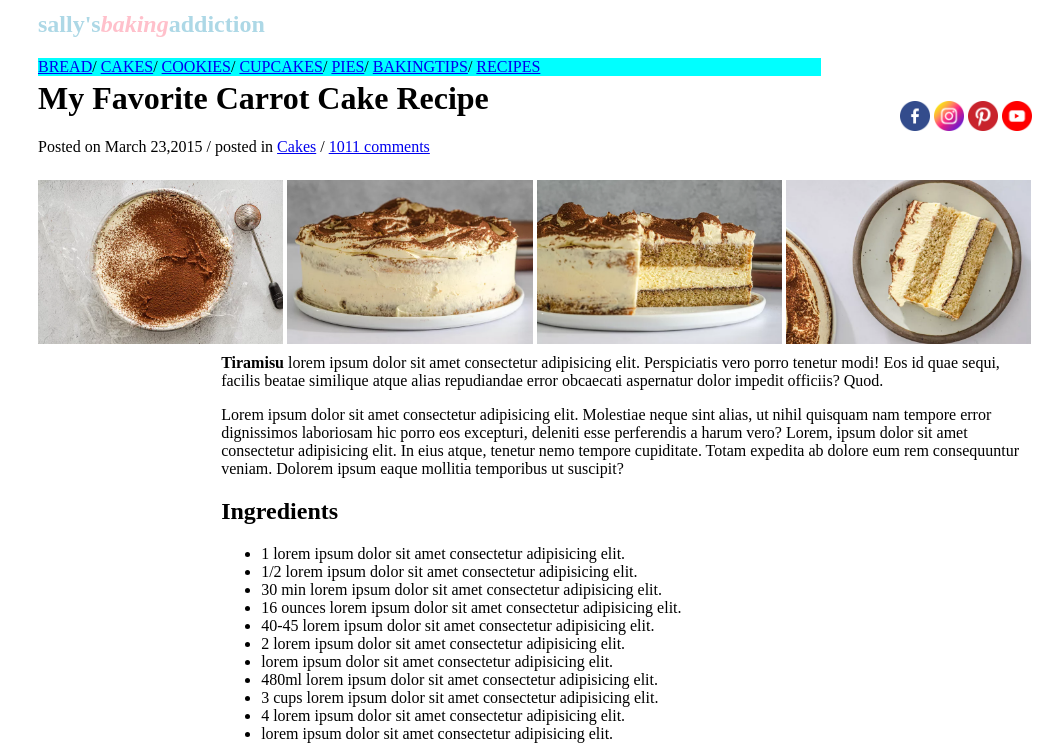
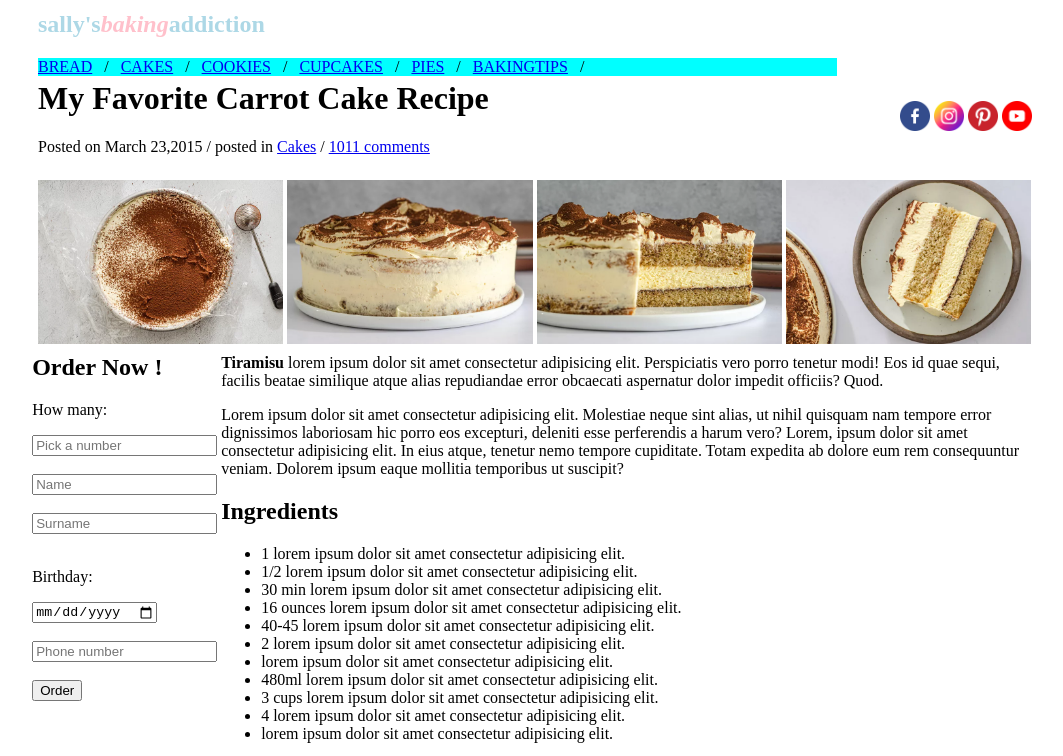
Before and after one commit to gramosshefiku/detyra3, a plain HTML site: page index.html in a window 1280 px wide. Shown: the top 756 px of the page, without its empty margins (105-1168 px from the left). Drawn offline with Linux system fonts and the light colour scheme.

Commit message:
secondcommit

```diff
--- a/index.html
+++ b/index.html
@@ -6,8 +6,8 @@
     <title>sally's baking addiction</title>
 </head>
 <ht>
-
-    <table align="center" width="1000" fontcolor="blue">
+    <body>
+    <table align="center" width="1000">
 
         <tr>
             <td>
@@ -15,13 +15,12 @@
 
                 <nav id="Nav" style="background-color:aqua">
 
-                     <a href="bread.html" target="_blank">BREAD</a>/
-                     <a href="cakes.html"target="_blank">CAKES</a>/
-                     <a href="cookies.html"target="_blank">COOKIES</a>/
-                     <a href="cupcakes.html"target="_blank">CUPCAKES</a>/
-                     <a href="pies.html"target="_blank">PIES</a>/
-                     <a href="bakingtips.html"target="_blank">BAKINGTIPS</a>/
-                     <a href="recipes.html"target="_blank">RECIPES</a>
+                     <a href="bread.html" target="_blank">BREAD</a>                 &nbsp; / &nbsp;
+                     <a href="cakes.html"target="_blank">CAKES</a>                  &nbsp; / &nbsp;
+                     <a href="cookies.html"target="_blank">COOKIES</a>              &nbsp; / &nbsp;
+                     <a href="cupcakes.html"target="_blank">CUPCAKES</a>            &nbsp; / &nbsp;
+                     <a href="pies.html"target="_blank">PIES</a>                    &nbsp; / &nbsp;
+                     <a href="bakingtips.html"target="_blank">BAKINGTIPS</a>        &nbsp; / &nbsp;
 
                  </nav>
             </td>
@@ -58,9 +57,9 @@
 
         <table align="center" width="1000">
     <tr>
-        <td rowspan="1" colspan="2">
+        <td  colspan="2" valign="top">
             <h2>Order Now !</h2>
-            <br>
+
             <p>How many:</p>
             <input type="number" placeholder="Pick a number">
             <br><br>
@@ -75,10 +74,10 @@
             <br><br>
             <input type="tel" placeholder="Phone number">
             <br><br>
-            <input type="button" value="ORDER">
+            <button type="submit">Order</button>
         </td>
 
-        <td>
+        <td colspan="2">
             <p> <strong>Tiramisu</strong> lorem ipsum dolor sit amet consectetur adipisicing elit. Perspiciatis vero porro tenetur modi! Eos id quae sequi, facilis beatae similique atque alias repudiandae error obcaecati aspernatur dolor impedit officiis? Quod.</p>
             <p>Lorem ipsum dolor sit amet consectetur adipisicing elit. Molestiae neque sint alias, ut nihil quisquam nam tempore error dignissimos laboriosam hic porro eos excepturi, deleniti esse perferendis a harum vero?
             Lorem, ipsum dolor sit amet consectetur adipisicing elit. In eius atque, tenetur nemo tempore cupiditate. Totam expedita ab dolore eum rem consequuntur veniam. Dolorem ipsum eaque mollitia temporibus ut suscipit?
@@ -108,13 +107,13 @@
 
             <dl>
                 <dt><strong>Lipsum dolor sit amet consectetur adipisicing elit?</strong></dt>
-                <dd>Nesciunt placeat et, itaque provident corporis beatae impedit quis ex amet repellendus nemo, asperiores corrupti accusantium explicabo numquam quisquam a ullam sunt!</dd>
+                <dd>Nesciunt placeat et, itaque provident corporis beatae impedit quis ex amet repellendus nemo, asperiores corrupti accusantium explicabo numquam quisquam a ullam sunt!</dd> <br>
                 <dt><strong>Lipsum dolor sit amet consectetur adipisicing elit?</strong></dt>
-                <dd>Nesciunt placeat et, itaque provident corporis beatae impedit quis ex amet repellendus nemo, asperiores corrupti accusantium explicabo numquam quisquam a ullam sunt!</dd>
+                <dd>Nesciunt placeat et, itaque provident corporis beatae impedit quis ex amet repellendus nemo, asperiores corrupti accusantium explicabo numquam quisquam a ullam sunt!</dd> <br>
                 <dt><strong>Lipsum dolor sit amet consectetur adipisicing elit?</strong></dt>
-                <dd>Nesciunt placeat et, itaque provident corporis beatae impedit quis ex amet repellendus nemo, asperiores corrupti accusantium explicabo numquam quisquam a ullam sunt!</dd>
+                <dd>Nesciunt placeat et, itaque provident corporis beatae impedit quis ex amet repellendus nemo, asperiores corrupti accusantium explicabo numquam quisquam a ullam sunt!</dd> <br>
                 <dt><strong>Lipsum dolor sit amet consectetur adipisicing elit?</strong></dt>
-                <dd>Nesciunt placeat et, itaque provident corporis beatae impedit quis ex amet repellendus nemo, asperiores corrupti accusantium explicabo numquam quisquam a ullam sunt!</dd>
+                <dd>Nesciunt placeat et, itaque provident corporis beatae impedit quis ex amet repellendus nemo, asperiores corrupti accusantium explicabo numquam quisquam a ullam sunt!</dd> <br>
             </dl>
 
         </td>
```
